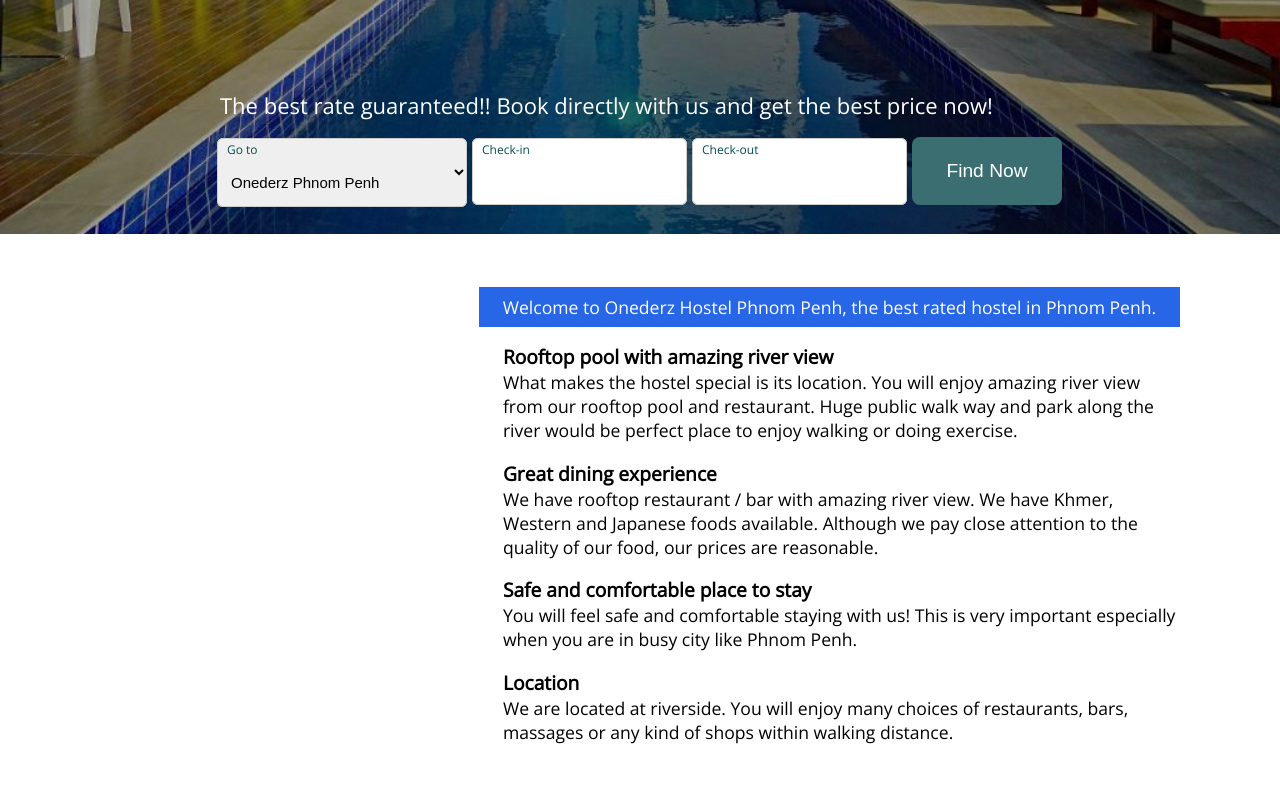
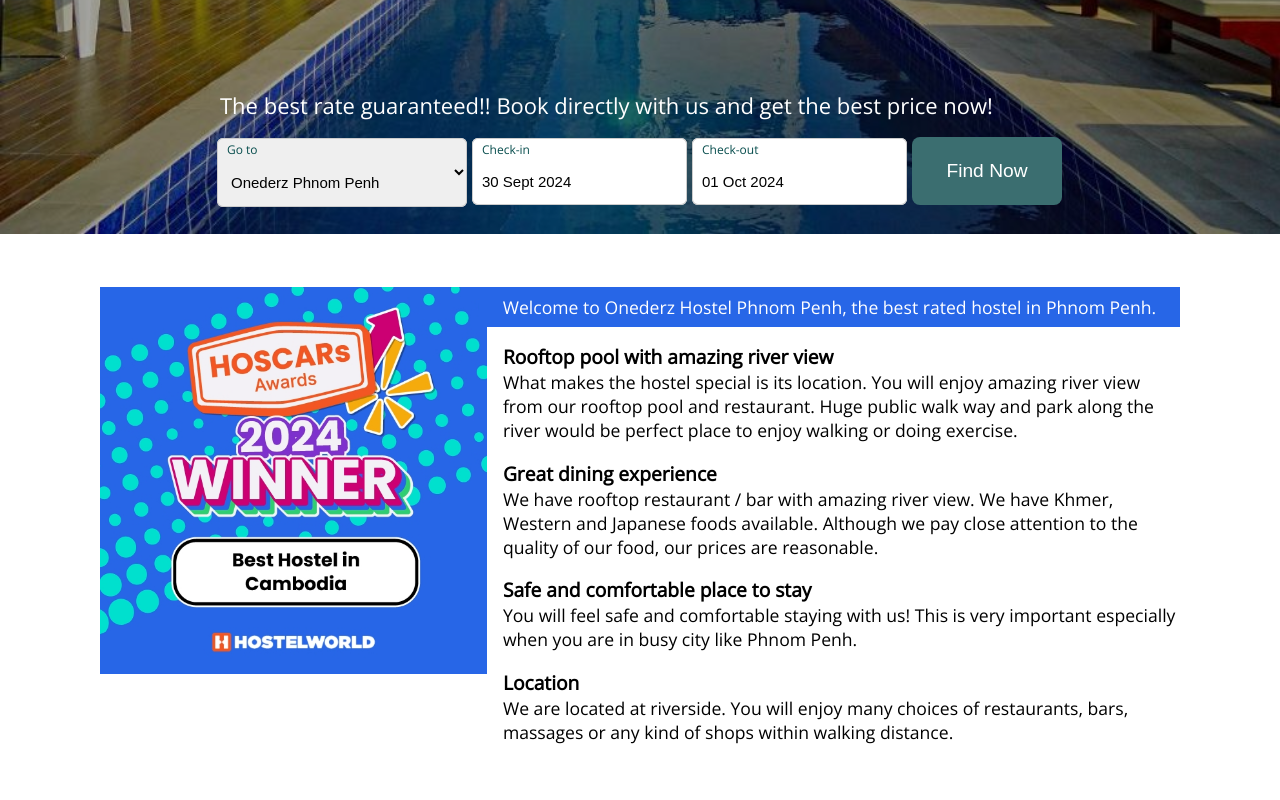
Before and after one commit to onederz/demo, a plain HTML site: page phnom-penh/index.html in a window 1280 px wide. Shown: the part 300-1100 px from the top of the page. Drawn offline with nearby package versions, Linux system fonts and the light colour scheme; the site is published under a folder, as on GitHub Pages, so addresses that start at the root find nothing.

Commit message:
Update index.html

```diff
--- a/phnom-penh/index.html
+++ b/phnom-penh/index.html
@@ -99,7 +99,7 @@
     </div>
 </div>
 <div class="introduction-handle">
-    <div id="introduction-photo-siem-reap"><img src="/images/best-hostel-in-cambodia-2024.jpg" alt="" loading="lazy" class="introduction-photo-siem-reap"></div>
+    <div id="introduction-photo-siem-reap"><img src="../images/best-hostel-in-cambodia-2024.jpg" alt="" loading="lazy" class="introduction-photo-siem-reap"></div>
     <div id="introduction">
         <p id="introduction-message-1">Welcome to Onederz Hostel Phnom Penh, the best rated hostel in Phnom Penh.</p>
         <h2 style="margin-top: 0;">Rooftop pool with amazing river view</h2>
@@ -508,8 +508,8 @@
 
 
 </div>
-<script type="text/javascript" src="/javascript/script.js"></script>
-<script type="text/javascript" src="/javascript/swiper.js"></script>
+<script type="text/javascript" src="../javascript/script.js"></script>
+<script type="text/javascript" src="../javascript/swiper.js"></script>
 <script src="script.js"></script>
 </body>
 </html>
```
